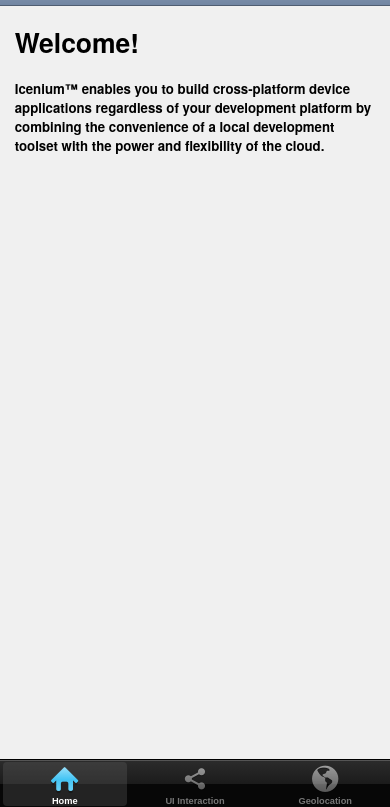
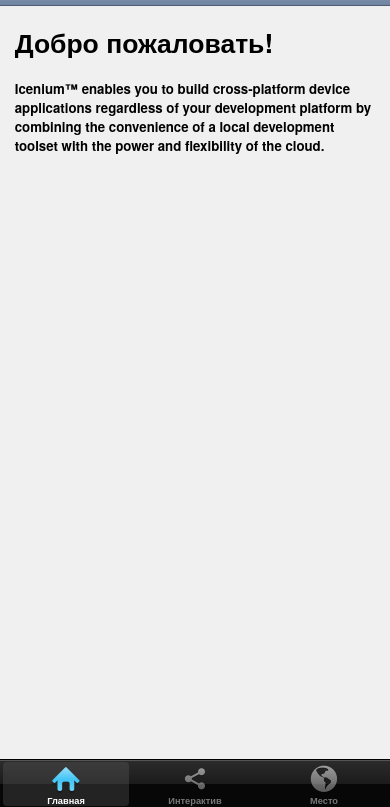
Before and after one commit to kidker/first_mobile_app, a plain HTML site: page proba_1/index.html in a window 390 px wide. Shown: the part 37-844 px from the top of the page. Drawn offline with Linux system fonts and the light colour scheme; some packages are replaced by stand-ins of ours.

Commit message:
-Проба 1 куда идёт комит?

```diff
--- a/proba_1/index.html
+++ b/proba_1/index.html
@@ -14,7 +14,7 @@
     </head>
     <body>
         <div data-role="view" id="tabstrip-home" data-title="Hello World!">
-            <h1>Welcome!</h1>
+            <h1>Добро пожаловать!</h1>
             <p>
                 Icenium&trade; enables you to build cross-platform device applications regardless of your
                 development platform by combining the convenience of a local development toolset with the
@@ -53,9 +53,9 @@
 
             <div data-role="footer">
                 <div data-role="tabstrip">
-                    <a href="#tabstrip-home" data-icon="home">Home</a>
-                    <a href="#tabstrip-uiinteraction" data-icon="share">UI Interaction</a>
-                    <a href="#tabstrip-geolocation" data-icon="globe">Geolocation</a>
+                    <a href="#tabstrip-home" data-icon="home">Главная</a>
+                    <a href="#tabstrip-uiinteraction" data-icon="share">Интерактив</a>
+                    <a href="#tabstrip-geolocation" data-icon="globe">Место</a>
                 </div>
             </div>
         </div>
--- a/proba_1/scripts/hello-world.js
+++ b/proba_1/scripts/hello-world.js
@@ -15,6 +15,7 @@ function getLocation() {
 
 //=======================Say Hello (Page 1) Operations=======================//
 function sayHello() {
+     alert($("#txtName").val());
     var sayHelloInputElem = document.getElementById('helloWorldInput');
     var sayHelloTextElem = document.getElementById('helloWorldText');
     var inputText = document.getElementById('txtName');
@@ -25,6 +26,7 @@ function sayHello() {
 }
 
 function sayHelloReset() {
+
     var sayHelloInputElem = document.getElementById('helloWorldInput');
     var sayHelloTextElem = document.getElementById('helloWorldText');
     var inputText = document.getElementById('txtName');
```
Also changed, not shown: 1 other file.
